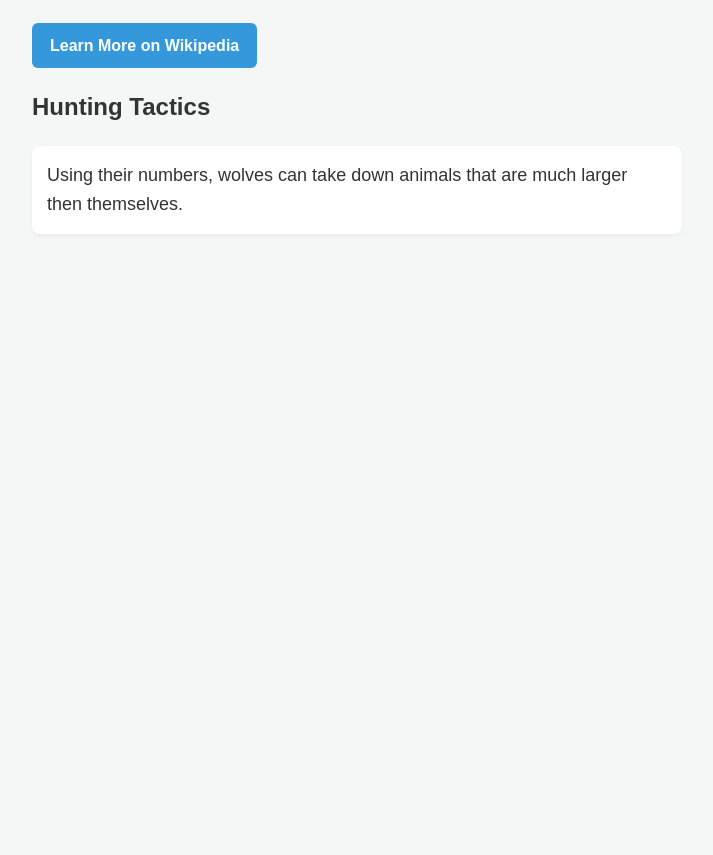
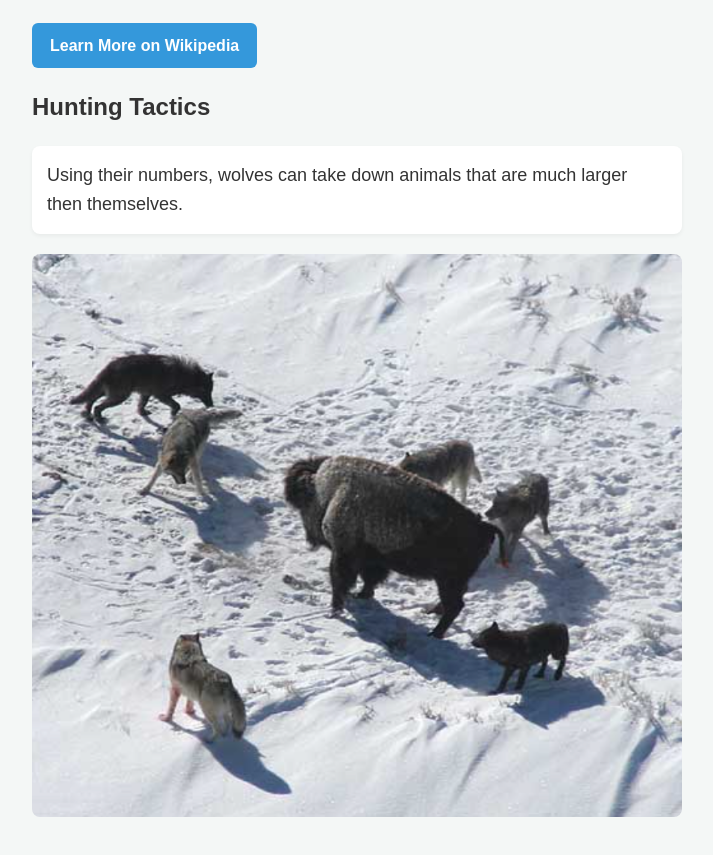
Before and after one commit to windstorm-a/demo-page-1, a plain HTML site: page index.html in a window 1280 px wide. Shown: the part 939-1794 px from the top of the page, without its empty margins (283-996 px from the left). Before the commit the page ends 1213 px from the top, so only its background shows below. Drawn offline with Linux system fonts and the light colour scheme.

Commit message:
Update index.html

```diff
--- a/index.html
+++ b/index.html
@@ -82,5 +82,7 @@
 
   <p>Using their numbers, wolves can take down animals that are much larger then themselves.</p>
 
+  <img src="Wolf pack.png" alt="A group of wolves hunting a bison" class="responsive-img">
+
 </body>
 </html>
```
